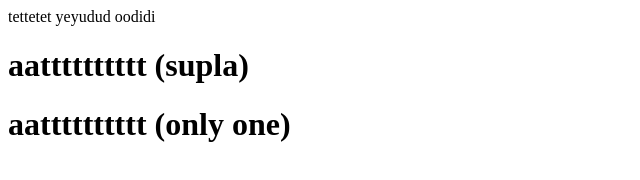
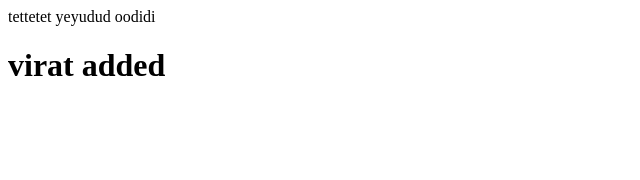
Before and after one commit to Asp2591/demo-of-git-, a plain HTML site: page index.html in a window 1280 px wide. Shown: the whole page, without its empty margins (0-640 px from the left). Drawn offline with Linux system fonts and the light colour scheme.

Commit message:
virat added

```diff
--- a/index.html
+++ b/index.html
@@ -1,4 +1,3 @@
 <p>tettetet yeyudud oodidi</p>
 
-<h1>aatttttttttt (supla)</h1>
-<h1>aatttttttttt (only one)</h1>
+<h1>virat added</h1>
```
